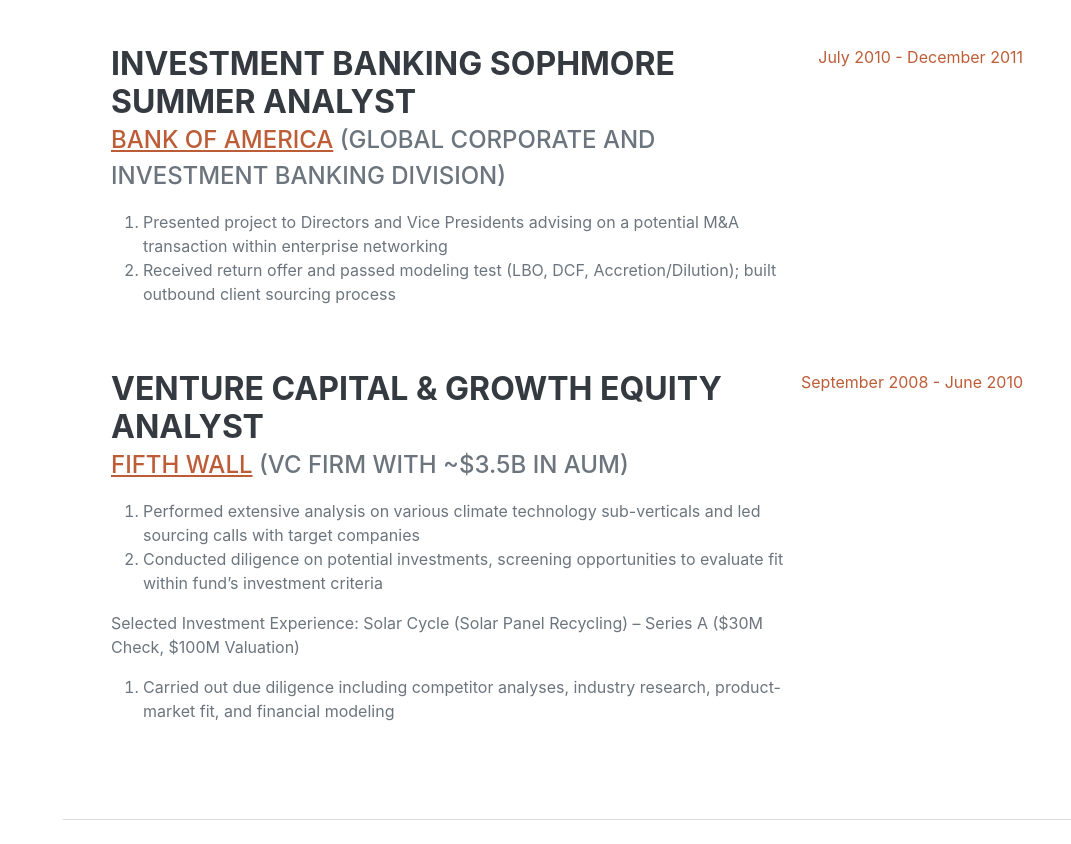
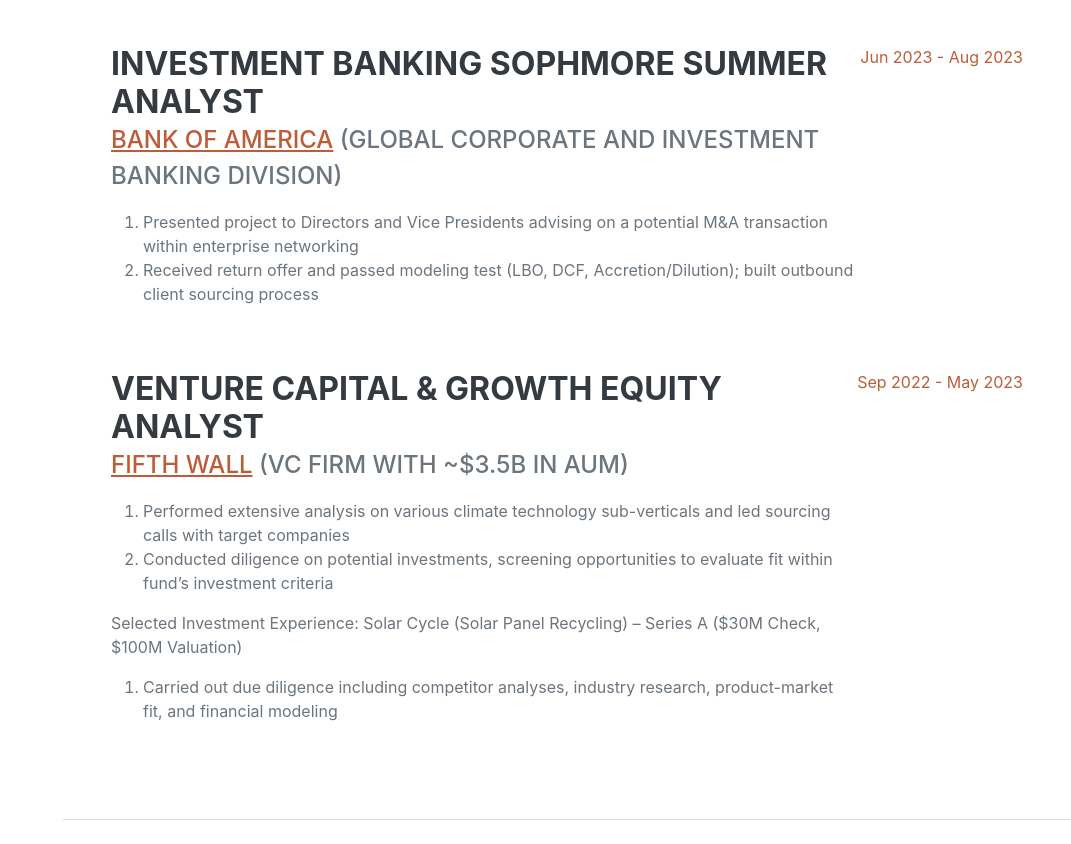
Before and after one commit to ethanellsworth1/about-me, a plain HTML site: page index.html in a window 1280 px wide. Shown: the part 1556-2400 px from the top of the page, without its empty margins (209-1280 px from the left). Drawn offline with nearby package versions, Linux system fonts and the light colour scheme; a web font is replaced by a local one.

Commit message:
Update index.html

```diff
--- a/index.html
+++ b/index.html
@@ -109,7 +109,7 @@
                             </ol>
                             <p></p>
                         </div>
-                        <div class="flex-shrink-0"><span class="text-primary">July 2010 - December 2011</span></div>
+                        <div class="flex-shrink-0"><span class="text-primary">Jun 2023 - Aug 2023</span></div>
                     </div>
                     <div class="d-flex flex-column flex-md-row justify-content-between">
                         <div class="flex-grow-1">
@@ -126,7 +126,7 @@
                                 <li>Carried out due diligence including competitor analyses, industry research, product-market fit, and financial modeling</li>
                             </ol>
                         </div>
-                        <div class="flex-shrink-0"><span class="text-primary">September 2008 - June 2010</span></div>
+                        <div class="flex-shrink-0"><span class="text-primary">Sep 2022 - May 2023</span></div>
                     </div>
                 </div>
             </section>
```
